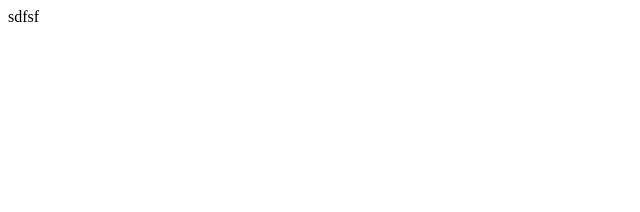
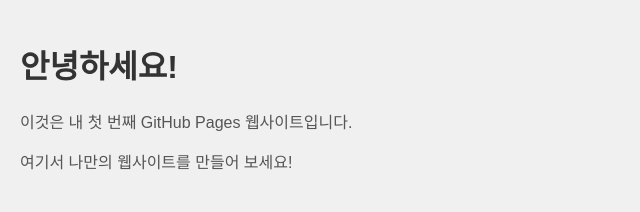
Before and after one commit to nibate/nibateTV, a plain HTML site: page index.html in a window 1280 px wide. Shown: the whole page, without its empty margins (0-640 px from the left). Drawn offline with Linux system fonts and the light colour scheme.

Commit message:
Update index.html

```diff
--- a/index.html
+++ b/index.html
@@ -1 +1,27 @@
-sdfsf
+<!DOCTYPE html>
+<html lang="ko">
+<head>
+    <meta charset="UTF-8">
+    <meta name="viewport" content="width=device-width, initial-scale=1.0">
+    <title>내 첫 번째 웹사이트</title>
+    <style>
+        body {
+            font-family: Arial, sans-serif;
+            background-color: #f0f0f0;
+            margin: 0;
+            padding: 20px;
+        }
+        h1 {
+            color: #333;
+        }
+        p {
+            color: #555;
+        }
+    </style>
+</head>
+<body>
+    <h1>안녕하세요!</h1>
+    <p>이것은 내 첫 번째 GitHub Pages 웹사이트입니다.</p>
+    <p>여기서 나만의 웹사이트를 만들어 보세요!</p>
+</body>
+</html>
```
